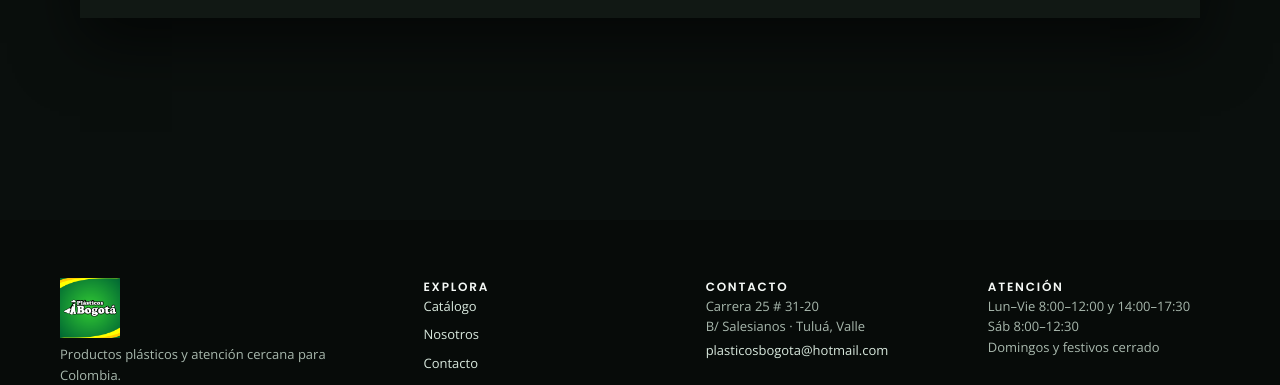
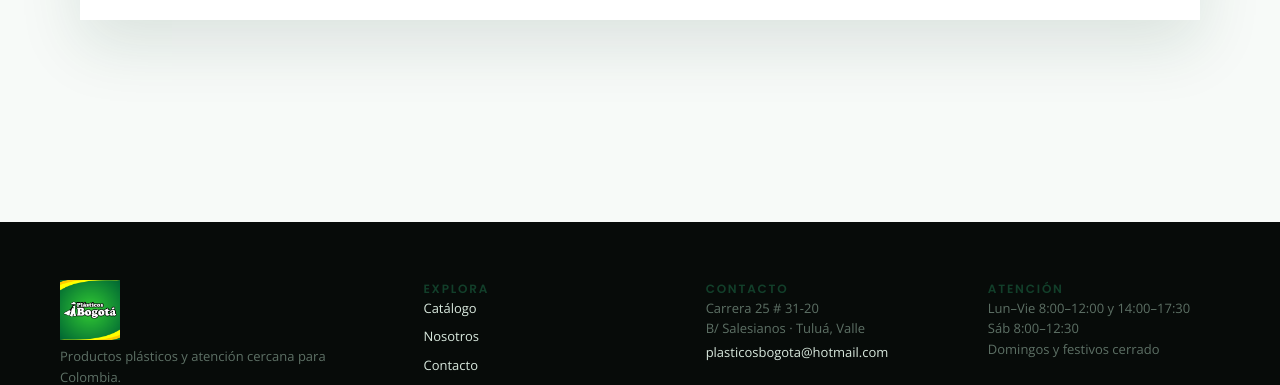
Before and after one commit to CamiloRestre/Plasticos-Bogota-, a Next.js app: page / in a window 1280 px wide. Shown: the part 2758-3143 px from the top of the page. Built offline with nearby package versions, Linux system fonts and the light colour scheme; no server answers; the database is empty.

Commit message:
style: apply light brand identity across views

```diff
--- a/app/globals.css
+++ b/app/globals.css
@@ -2569,9 +2569,96 @@ h3,
   }
 }
 
-/* Dirección visual dark para las superficies públicas y operativas. */
+/* Identidad clara de Plásticos Bogotá: blanco, verde institucional y rojo de acción. */
+:root {
+  --bg-primary: #f7faf8;
+  --bg-secondary: #ffffff;
+  --bg-tertiary: #eef6f0;
+  --bg-elevated: #ffffff;
+  --text-primary: #123f2a;
+  --text-secondary: #5d7065;
+  --text-muted: #809087;
+  --border-subtle: #dce9df;
+  --border-strong: #c6d8cb;
+  --forest: #123f2a;
+  --green: #2f7d4f;
+  --green-light: #d8e8dd;
+  --mint: #eef6f0;
+  --red: #e64d3e;
+  --ink: #183b2a;
+  --muted: #5d7065;
+  --line: #dce9df;
+  --paper: #ffffff;
+  --white: #ffffff;
+  --shadow-soft: 0 18px 50px rgba(18, 63, 42, 0.09);
+  --shadow-card: 0 25px 60px rgba(18, 63, 42, 0.12);
+  --shadow-glow: 0 0 40px rgba(47, 125, 79, 0.12);
+  --bg: #f7faf8;
+  --bg-hover: #f2f8f4;
+  --bg-input: #ffffff;
+  --text: #123f2a;
+  --green-dark: #1f633c;
+  --green-glow: rgba(47, 125, 79, 0.12);
+  --border: #dce9df;
+  --border-hover: #b8d1bf;
+  --text-muted: #809087;
+}
+
 body {
   background: var(--bg-primary);
+  color: var(--text-primary);
+}
+
+.admin-main,
+.admin-page,
+.admin-login {
+  background: var(--bg-primary);
+}
+
+.admin-header {
+  color: var(--forest);
+  background: var(--white);
+  border-bottom: 1px solid var(--line);
+  box-shadow: 0 8px 24px rgba(18, 63, 42, 0.08);
+}
+
+.admin-brand small,
+.admin-nav a,
+.admin-nav button,
+.admin-header-actions a,
+.admin-header-actions button {
+  color: var(--muted);
+}
+
+.admin-nav a:hover,
+.admin-nav button:hover,
+.admin-header-actions a:hover,
+.admin-header-actions button:hover,
+.admin-nav a.is-active {
+  color: var(--forest);
+  background: var(--mint);
+}
+
+.admin-header-actions button {
+  color: var(--red);
+}
+
+.admin-nav-create {
+  color: var(--white) !important;
+  background: var(--green) !important;
+}
+
+.site-footer,
+.product-marquee {
+  background: var(--forest);
+}
+
+.product-marquee::before {
+  background: linear-gradient(90deg, var(--forest), transparent);
+}
+
+.product-marquee::after {
+  background: linear-gradient(270deg, var(--forest), transparent);
 }
 
 .site-header {
```
